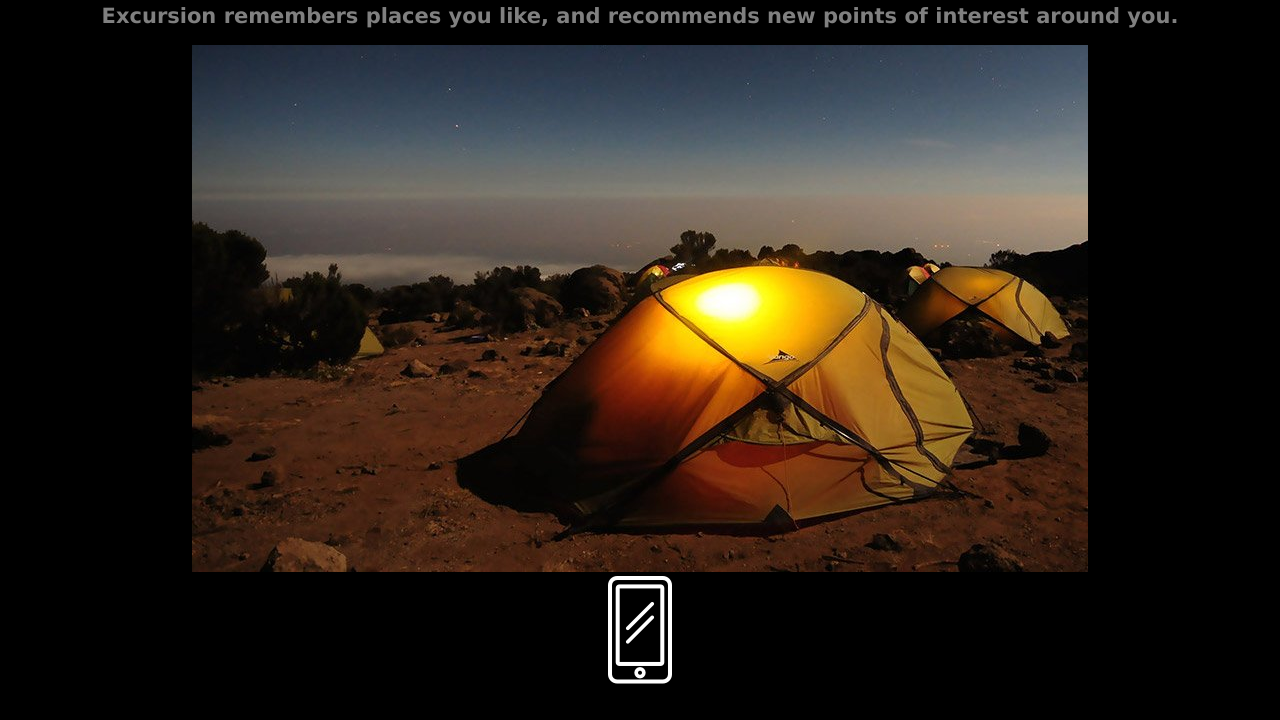
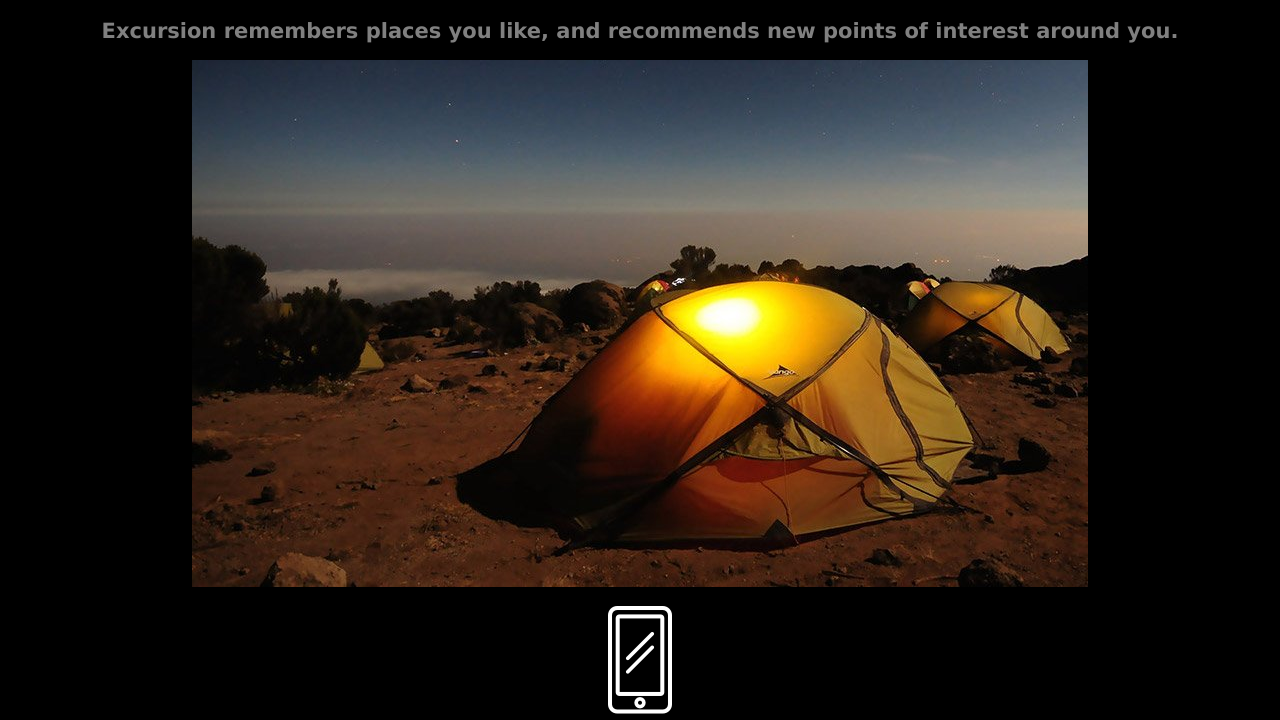
Before and after one commit to p-buckwalter/excursion, a plain HTML site: page index.html in a window 1280 px wide. Shown: the part 413-1133 px from the top of the page. Drawn offline with Linux system fonts and the light colour scheme.

Commit message:
removed controls and added padding the sections

```diff
--- a/index.html
+++ b/index.html
@@ -12,12 +12,12 @@
         <a id"top" class"download" href="#">Download Excursion (Coming soon!)</a>
     </header>
     <section>
-        <video controls autoplay>
+        <video autoplay>
             <source src="./resources/excursion.mp4" type="video/mp4">
             Your browser does not support the video tag.
           </video>
     </section>
-    <section>
+    <section class="tent">
         <h2 class="sub-header">Your personal travel guide</h2>
         <h2 class="tag">Excursion remembers places you like, and recommends new points of interest around you.</h2>
         <img src="./resources/camp.jpg" alt="Picture of a camp site">
--- a/resources/css/styles.css
+++ b/resources/css/styles.css
@@ -29,3 +29,7 @@ a {
     color: aquamarine;
     font-size: 16px;
 }
+
+section {
+    padding-bottom: 15px;
+}
```
